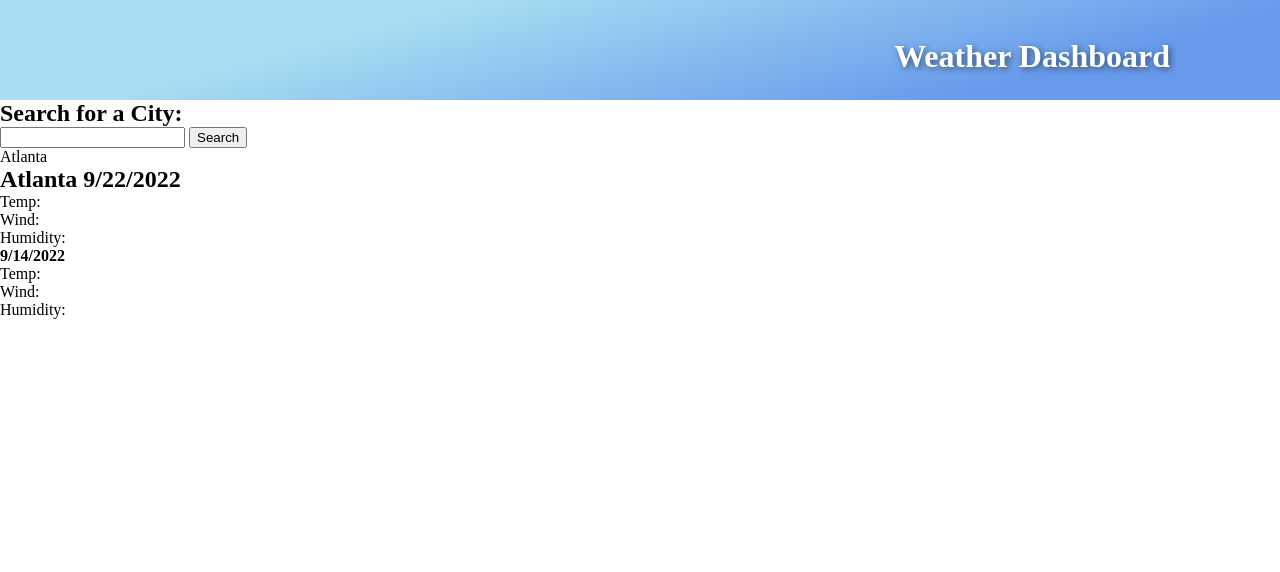
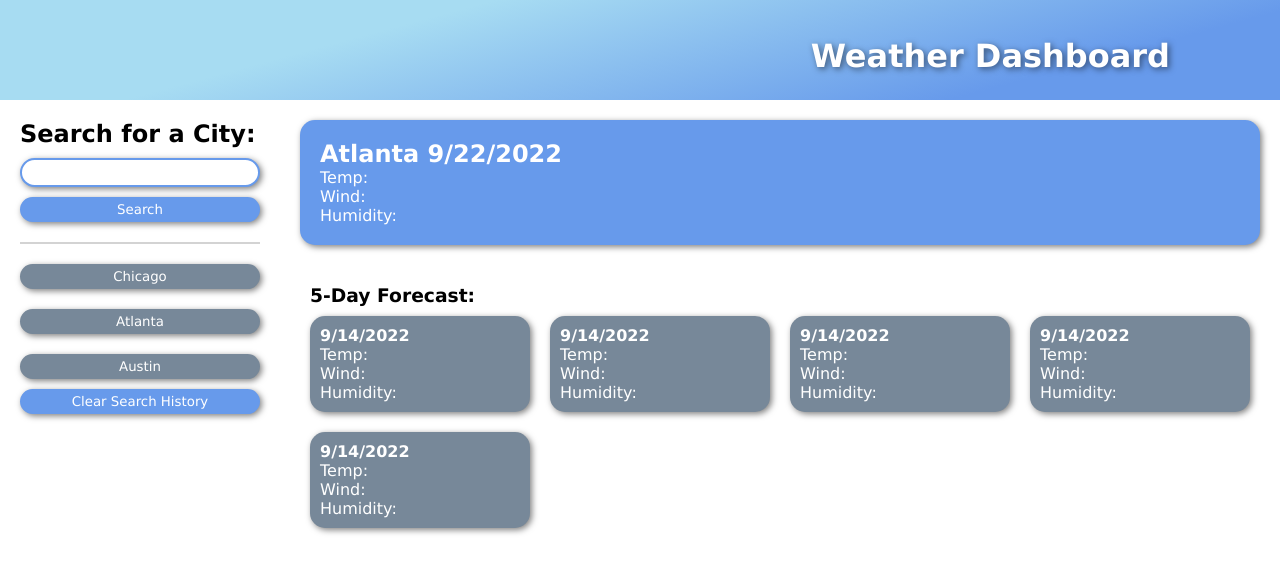
Before and after one commit to alexoserna/weather-dashboard, a plain HTML site: page index.html in a window 1280 px wide. Drawn offline with Linux system fonts and the light colour scheme.

Commit message:
Built out the main html and css styling for the foundation of the page so that I can just add the javascript functionality

```diff
--- a/assets/css/style.css
+++ b/assets/css/style.css
@@ -1,19 +1,154 @@
+:root {
+    --primary: #a7dcf2;
+    --secondary: #679aeb;
+}
+
 * {
     margin: 0;
+    font-family: 'Lucida Sans', 'Lucida Sans Regular', 'Lucida Grande', 'Lucida Sans Unicode', Geneva, Verdana, sans-serif;
 }
 
+/* header */
 header {
     width: 100%;
     height: 100px;
-    background: linear-gradient(165deg, #a7dcf2 30%, #679aeb 80%);
+    background: linear-gradient(165deg, var(--primary) 30%, var(--secondary) 80%);
     color: white;
     position: relative;
 }
 
 header h1 {
-   position: absolute;
-   bottom: 5px;
-   right: 90px;
-   padding: 20px;
-   text-shadow: 2px 2px 6px rgba(0, 0, 0, 0.5);
+    position: absolute;
+    bottom: 5px;
+    right: 90px;
+    padding: 20px;
+    text-shadow: 2px 2px 6px rgba(0, 0, 0, 0.5);
 }
+
+/* *********Main Grid********** */
+.grid {
+    display: flex;
+    flex-direction: row;
+    justify-content: space-between;
+}
+
+.search, .result {
+    margin: 20px;
+}
+
+/* ------Search Section-------- */
+.search {
+    width: 20%
+}
+
+/* input section */
+#input-section {
+    border-bottom: solid 2px lightgray;
+    padding-bottom: 20px;
+}
+
+input {
+    margin: 10px 0 10px 0;
+    border: solid 2px var(--secondary);
+    border-radius: 15px;
+    box-sizing: border-box;
+    width: 100%;
+    padding: 5px;
+}
+
+input:focus {
+    outline: none;
+    border-color: var(--primary);
+}
+
+.btn{
+    width: 100%;
+    border: none;
+    background-color: var(--secondary);
+    color: white;
+    border-radius: 15px;
+    text-align: center;
+    padding: 5px;
+    transition: .25s;
+}
+
+.btn:active, .btn:hover {
+    background-color: var(--primary);
+}
+
+/* search history */
+#search-history {
+    margin-top:10px;
+}
+
+#search-history-btn {
+    background-color: lightslategray;
+    margin: 10px 0 10px 0;
+}
+
+#search-history-btn:active, #search-history-btn:hover {
+    background-color: lightgray;
+    scale: 110%;
+}
+
+/* search results */
+#search-results {
+    padding-top: 10px;
+}
+
+.search-card {
+    background-color: lightslategrey;
+    color: white;
+    padding: 5px;
+    margin: 10px 0px 10px 0px;
+    border-radius: 15px;
+    text-align: center;
+    transition: 0.25s;
+}
+
+.search-card:hover {
+    background-color: lightgray;
+    cursor:auto;
+    scale: 105%;
+}
+
+/* -------Result Section------- */
+.result {
+    width: 80%;
+}
+
+#current-weather {
+    background-color: var(--secondary);
+    padding: 20px;
+    border-radius: 15px;
+    color: white;
+    margin-bottom: 40px;
+}
+
+.five-day h3{
+    margin-left: 10px;
+}
+
+#forecast-container {
+    display:flex;
+    flex-wrap: wrap;
+}
+
+.forecast-card {
+    border-radius: 15px;
+    background-color: lightslategray;
+    width: 200px;
+    padding: 10px;
+    margin: 10px;
+    color: white;
+    transition: .25s;
+}
+
+/* default sizing */
+.max-width {
+    max-width: 300px;
+}
+
+.shadow {
+    box-shadow: 2px 2px 6px rgba(0, 0, 0, 0.5);
+}
--- a/index.html
+++ b/index.html
@@ -17,31 +17,68 @@
 
     <section class="grid">
         <div class="search">
-            <div id="input-section">
+            <div id="input-section" class="max-width">
                 <h2>Search for a City:</h2>
-                <input type="text" name="city" id="search-city" />
-                <button type="submit" name="search" id="search-btn">Search</button>
+                <input type="text" name="city" id="city-input" class="shadow" />
+                <div>
+                    <button type="submit" name="search" id="search-btn" class="btn shadow">Search</button>
+                </div>
             </div>
-            <div id="search-results">
-                <div class="search-history">
-                    <p id="searched-city">Atlanta</p>
-                </div>
+            <div id="search-history" class="max-width">
+                <button type="submit" name="search" id="search-history-btn" class="btn shadow">Chicago</button>
+                <button type="submit" name="search" id="search-history-btn" class="btn shadow">Atlanta</button>
+                <button type="submit" name="search" id="search-history-btn" class="btn shadow">Austin</button>
+            </div>
+            <div id="clear">
+                <button type="submit" name="search" id="clear-search" class="btn shadow">Clear Search History</button>
             </div>
         </div>
         <div class="result">
-            <div id="city-profile">
-                <h2 id="city-name">Atlanta 9/22/2022</h2>
-                <p id="pro-temp">Temp: </p>
-                <p id="pro-wind">Wind: </p>
-                <p id="pro-humidy">Humidity: </p>
+            <div id="current-weather" class="shadow">
+                <h2>Atlanta 9/22/2022</h2>
+                <p>Temp: </p>
+                <p>Wind: </p>
+                <p>Humidity: </p>
             </div>
-            <div id="5-day">
-                <div id="day-card">
-                    <h4 id="card-date">9/14/2022</h4>
-                    <div id="icon"></div>
-                    <p id="temp">Temp: </p>
-                    <p id="wind">Wind: </p>
-                    <p id="humidy">Humidity: </p>
+            <div class="five-day">
+                <h3>5-Day Forecast:</h3>
+                <div id="forecast-container">
+                    <div class="forecast-card shadow">
+                        <h4>9/14/2022</h4>
+                        <span></span>
+                        <p>Temp: </p>
+                        <p>Wind: </p>
+                        <p>Humidity: </p>
+                    </div>
+                    <div class="forecast-card shadow">
+                        <h4>9/14/2022</h4>
+                        <span></span>
+                        <p>Temp: </p>
+                        <p>Wind: </p>
+                        <p>Humidity: </p>
+                    </div>
+                    <div class="forecast-card shadow">
+                        <h4>9/14/2022</h4>
+                        <span></span>
+                        <p>Temp: </p>
+                        <p>Wind: </p>
+                        <p>Humidity: </p>
+                    </div>
+                    <div class="forecast-card shadow">
+                        <h4>9/14/2022</h4>
+                        <span></span>
+                        <p>Temp: </p>
+                        <p>Wind: </p>
+                        <p>Humidity: </p>
+                    </div>
+                    <div class="forecast-card shadow">
+                        <h4>9/14/2022</h4>
+                        <span></span>
+                        <p>Temp: </p>
+                        <p>Wind: </p>
+                        <p>Humidity: </p>
+                    </div>
+
                 </div>
             </div>
         </div>
```
